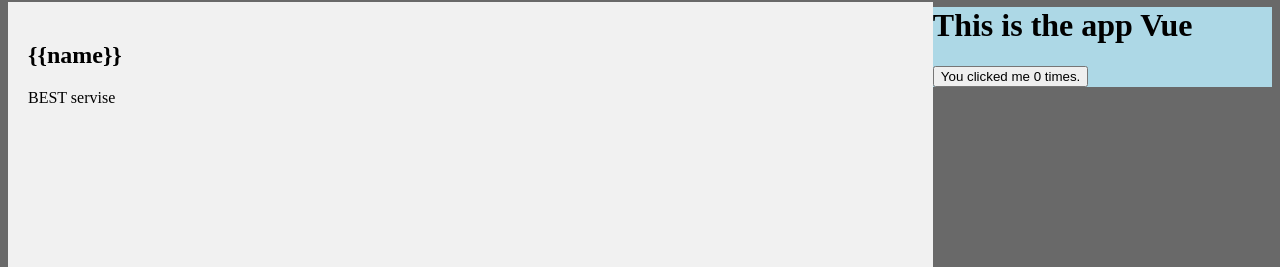
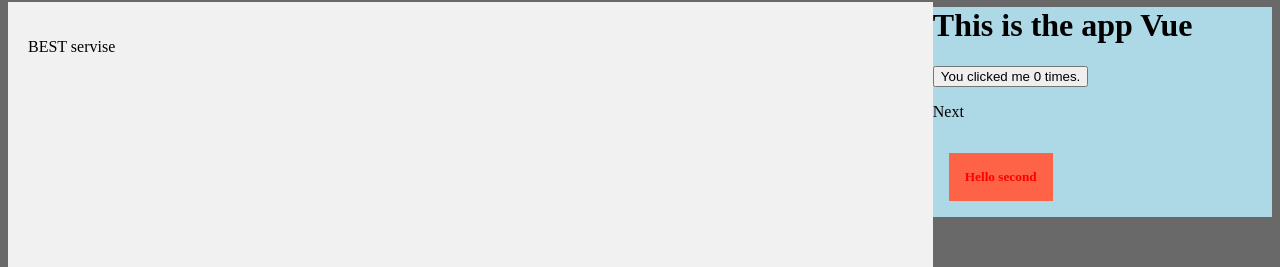
Before and after one commit to Dhruuva/parcel-vue-template, a Vue app: page / in a window 1280 px wide. Shown: the part 406-673 px from the top of the page. Built offline with nearby package versions, Linux system fonts and the light colour scheme.

Commit message:
So only this way it is work

```diff
--- a/src/index.html
+++ b/src/index.html
@@ -28,14 +28,12 @@
 
      </header>
     <article>
-      <h1>{{name}}</h1>
-      <p>BEST servise</p>
+        <p>BEST servise</p>
 
     </article>
 
       <!-- built files will be auto injected -->
    <div id="app1">
-     <button-counter></button-counter>
    </div>
   </body>
 </html>
--- a/src/index.js
+++ b/src/index.js
@@ -3,7 +3,9 @@
 import { createApp } from "vue";
 import App from "./views/App.vue";
 import ButtonCounter from "./views/cbtn.vue";
+import Entry from "./views/Entry.vue";
 
 const app = createApp(App);
-app.component('button-counter', ButtonCounter)
+app.component('button-counter', ButtonCounter);
+ app.component('entry', Entry);
 app.mount("#app1");
--- a/src/views/App.vue
+++ b/src/views/App.vue
@@ -1,15 +1,18 @@
 <template lang="pug">
-div(id="app1")
+div
   h1  This is the app {{name}}
   ButtonCounter
+  p Next
+  Entry
 </template>
 
 
 <script>
   import ButtonCounter from "./cbtn.vue";
+  import Entry from "./Entry.vue";
   export default {
     components: {
-      ButtonCounter
+      ButtonCounter,Entry
     },
     data() {
       return {
--- /dev/null
+++ b/src/views/Entry.vue
@@ -0,0 +1,32 @@
+<template lang="pug">
+div
+  h5  {{msg}}
+</template>
+
+
+<script>
+
+  export default {
+
+    data() {
+      return {
+        msg: "Hello second",
+      };
+    },
+  };
+</script>
+<style scoped>
+h5 {
+	color: red;
+	background-color: tomato;
+	padding: 1rem;
+	margin: 1rem;
+	display: inline-block;
+}
+h5:hover{
+	color: silver;
+	background-color: fuchsia;
+	font-weight: 500;
+	font-size: 14px;
+}
+</style>
--- a/src/views/cbtn.vue
+++ b/src/views/cbtn.vue
@@ -2,7 +2,8 @@
 export default {
 	data() {
 		return {
-			count: 0
+			count: 0,
+			msg:"fdffhfh hgh"
 		}
 	}
 }
```
Also changed, not shown: src/sakura.js (+20 -4 lines), 1 other file (tests, documents, lock files or other folders).
